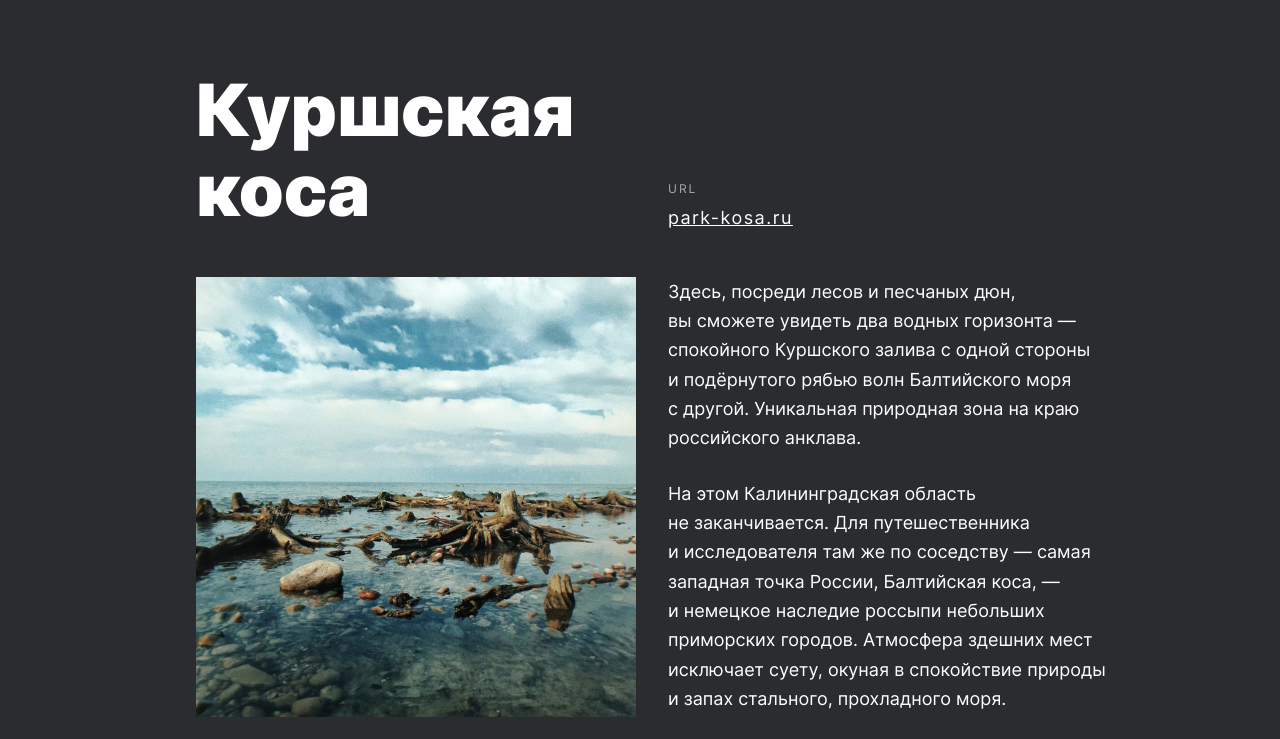
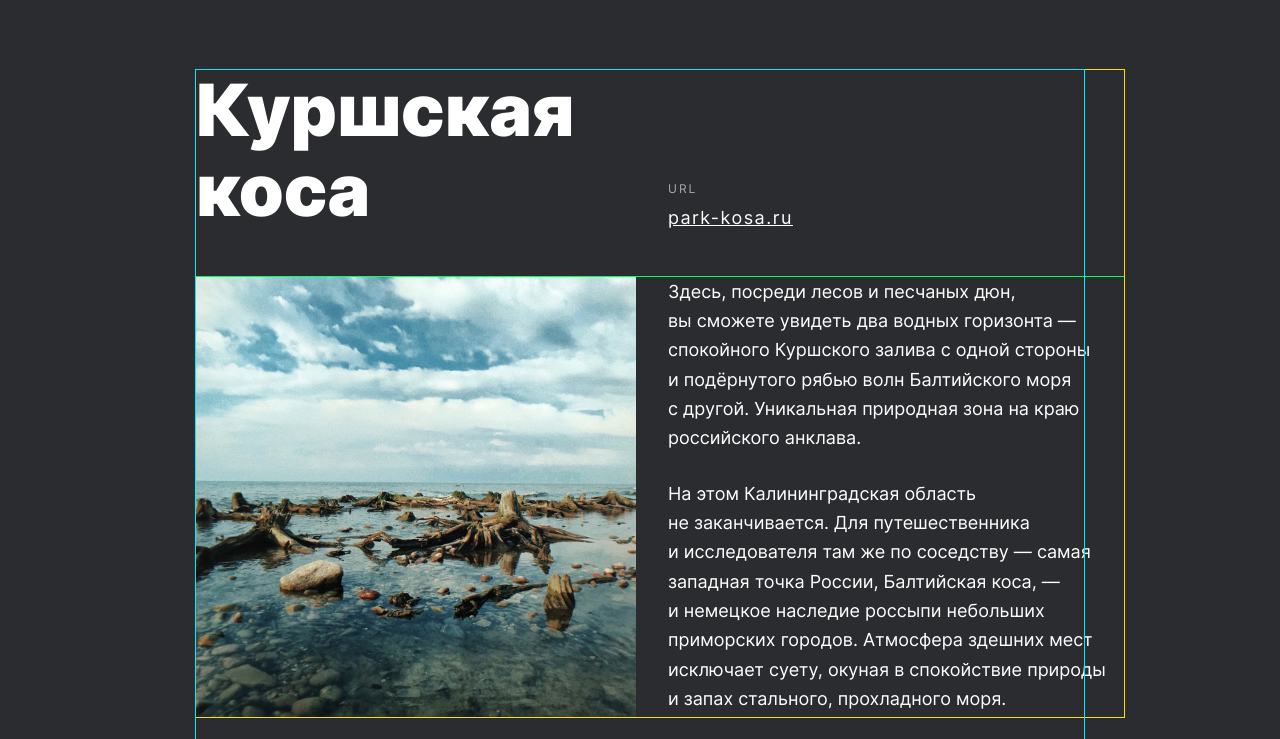
Before and after one commit to vladelisabeta/russian-travel, a plain HTML site: page index.html in a window 1280 px wide. Shown: the part 1921-2660 px from the top of the page. Drawn offline with Linux system fonts and the light colour scheme; files whose address does not match are found by name.

Commit message:
где я?

```diff
--- a/blocks/page/page.css
+++ b/blocks/page/page.css
@@ -5,6 +5,7 @@
   -moz-osx-font-smoothing: grayscale;
   -webkit-font-smoothing: antialiased;
   text-rendering: optimizeLegibility;
+  overflow: hidden;
 }
 
 @media screen and (min-width: 320px) {
--- a/blocks/place/__card/place__card.css
+++ b/blocks/place/__card/place__card.css
@@ -1,5 +1,6 @@
 .place__card {
   display: flex;
+  outline: solid rgb(0, 255, 89) 1px;
 }
 
 @media screen and (min-width:320px) and (max-width:767px) {
--- a/blocks/place/__image/place__image.css
+++ b/blocks/place/__image/place__image.css
@@ -9,7 +9,7 @@
 
 @media screen and (min-width:320px) and (max-width:767px) {
   .place__image {
-    width: 320px;
+    width: 100%;
     height: 320px;
   }
 }
--- a/blocks/place/place.css
+++ b/blocks/place/place.css
@@ -3,6 +3,7 @@
   display: flex;
   flex-wrap: wrap;
   align-items: flex-end;
+  outline: solid rgb(255, 221, 2) 1px;
 }
 
 @media screen and (min-width:320px) and (max-width:767px) {
--- a/blocks/places/places.css
+++ b/blocks/places/places.css
@@ -2,6 +2,7 @@
   margin: 0 48px 0;
   color: #fff;
   padding-bottom: 92px;
+  outline: rgb(3, 234, 255) solid 1px;
 }
 
 @media screen and (min-width:320px) and (max-width:767px) {
```
